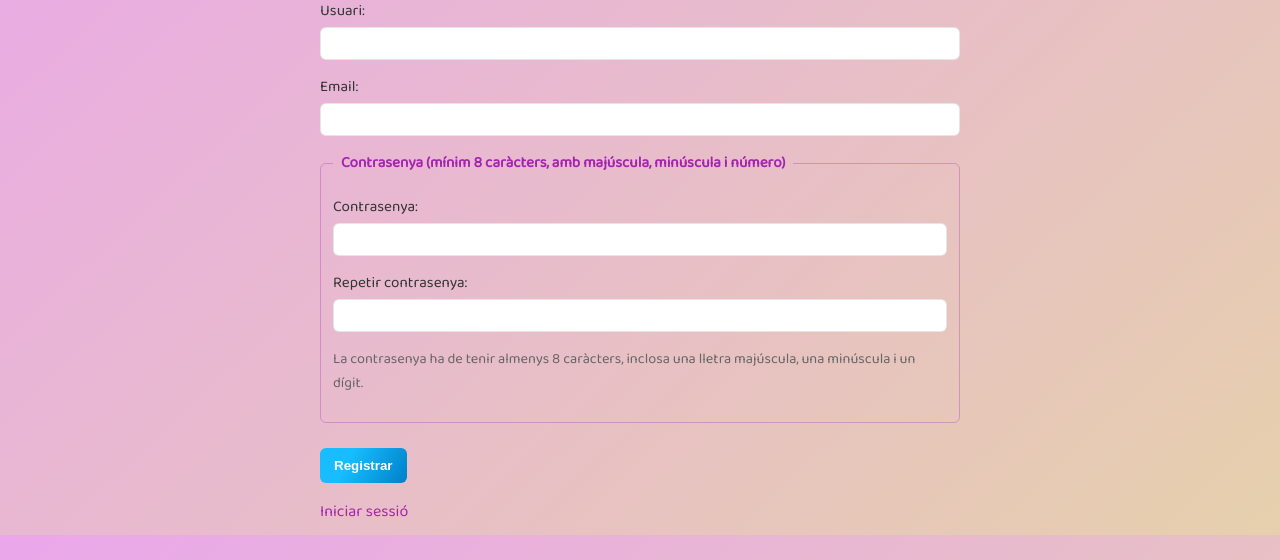
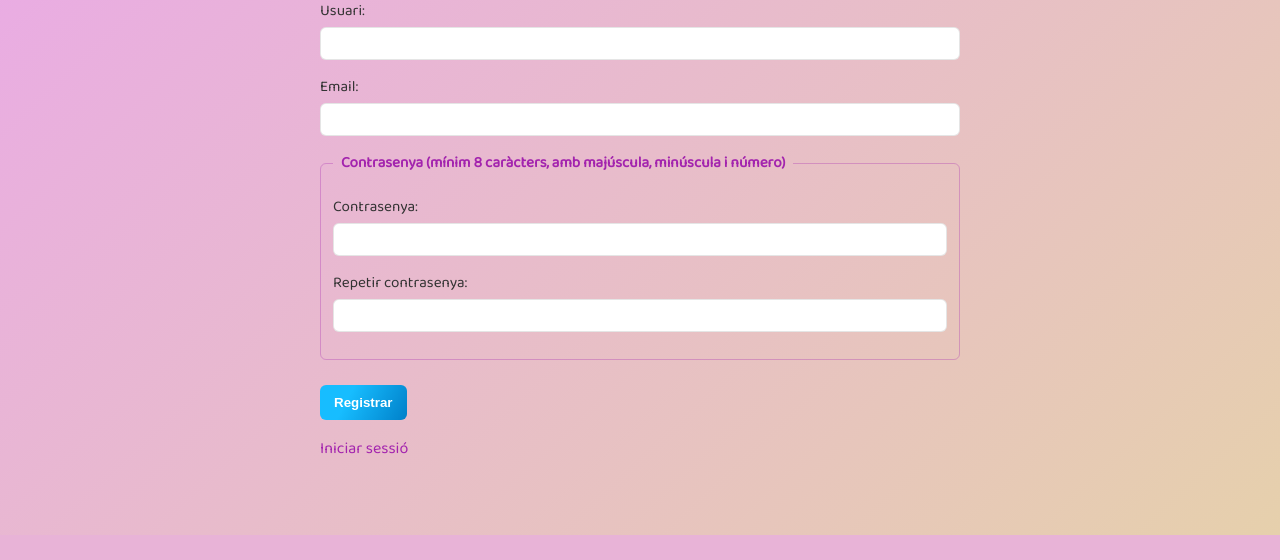
Before and after one commit to Pol-Corsin/ProjBackend_PolCorsin, a PHP site: page /app/View/register.view.php in a window 1280 px wide. Shown: the part 265-825 px from the top of the page. After the commit the page ends 800 px from the top, so only its background shows below. Run offline with PHP 8.4, Linux system fonts and the light colour scheme.

Commit message:
treure p sobrant

```diff
--- a/app/View/register.view.php
+++ b/app/View/register.view.php
@@ -44,7 +44,6 @@
                     <label for="register_password2">Repetir contrasenya:</label>
                     <input type="password" id="register_password2" name="password2" required>
                 </div>
-                <p id="password_requirements" style="font-size: 0.9em; color: #666;">La contrasenya ha de tenir almenys 8 caràcters, inclosa una lletra majúscula, una minúscula i un dígit.</p>
             </fieldset>
             <button type="submit" aria-label="Registrar-se a la plataforma">Registrar</button>
         </form>
```
